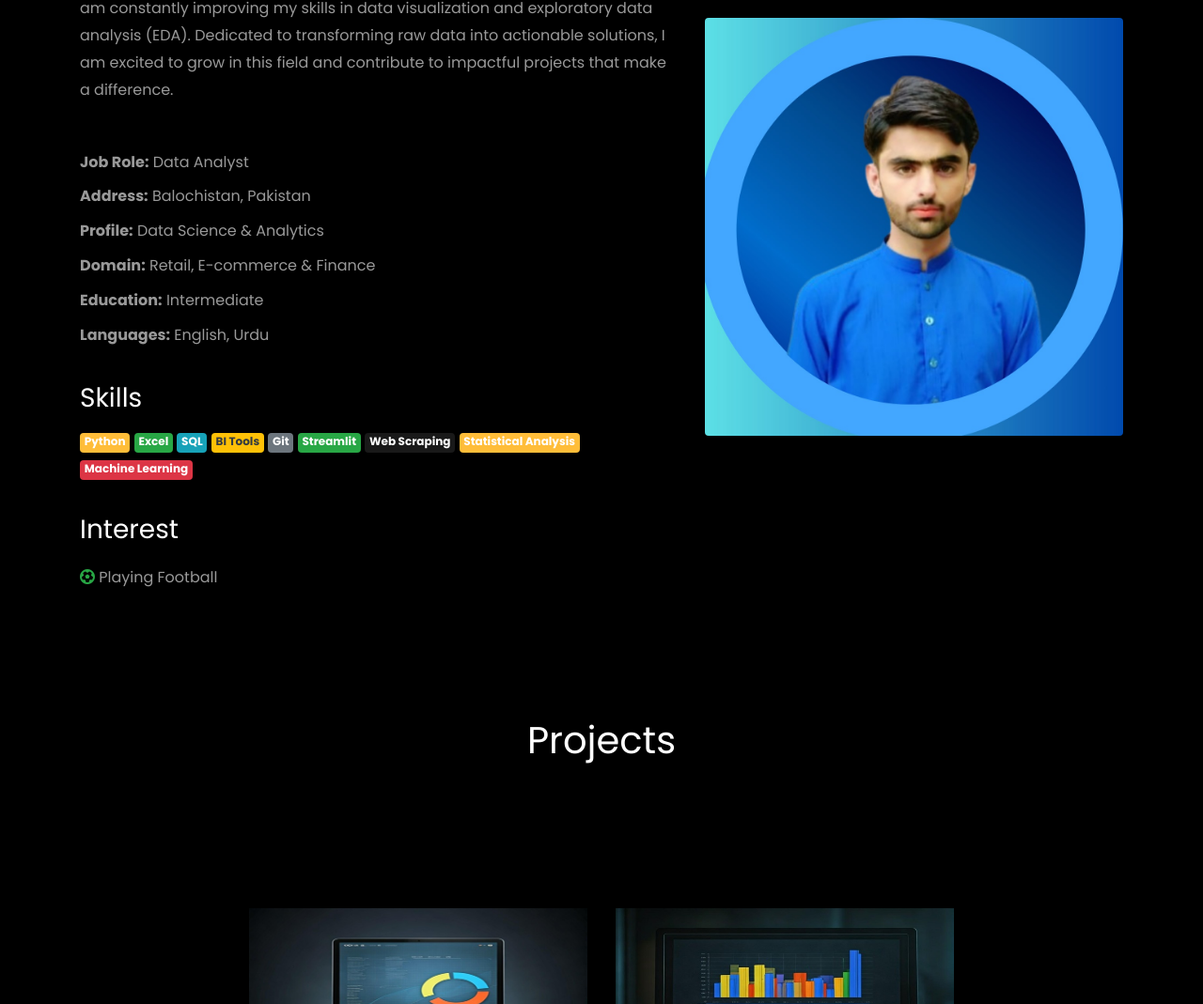
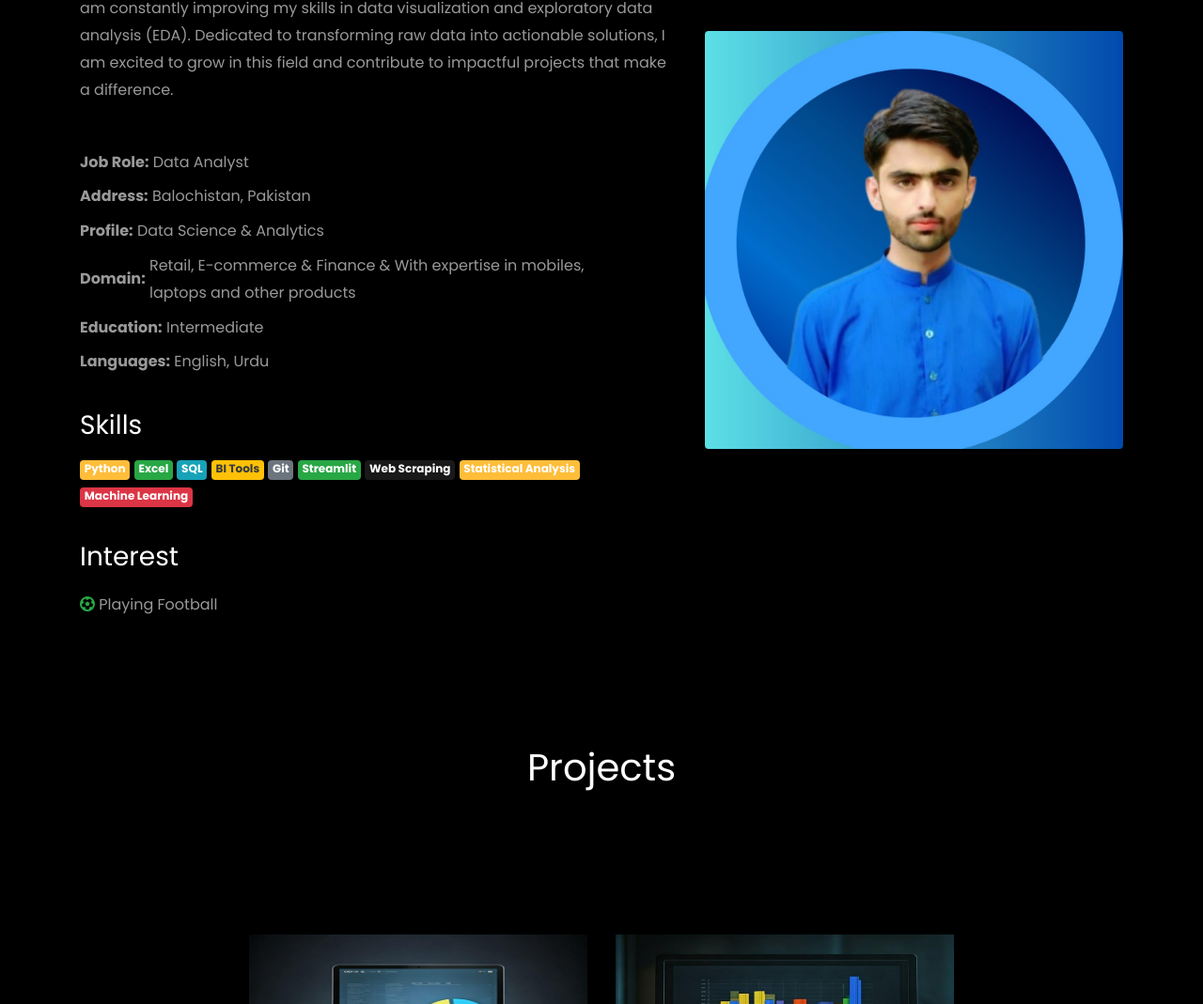
Before and after one commit to Yousfshah/Portfolio_Website, a plain HTML site: page index.html in a window 1280 px wide. Shown: the part 1025-2094 px from the top of the page at 94% size. Drawn offline with Linux system fonts and the light colour scheme; files whose address does not match are found by name.

Commit message:
Update index.html

```diff
--- a/index.html
+++ b/index.html
@@ -246,7 +246,7 @@
 							<li class="d-flex align-items-center mb-2"><strong>Job Role:</strong> &nbsp; <span class="ms-2">Data Analyst</span></li>
 							<li class="d-flex align-items-center mb-2"><strong>Address:</strong> &nbsp; <span class="ms-2">Balochistan, Pakistan</span></li>
 							<li class="d-flex align-items-center mb-2"><strong>Profile:</strong> &nbsp; <span class="ms-2">Data Science &amp; Analytics</span></li>
-							<li class="d-flex align-items-center mb-2"><strong>Domain:</strong> &nbsp; <span class="ms-2">Retail, E-commerce &amp; Finance</span></li>
+							<li class="d-flex align-items-center mb-2"><strong>Domain:</strong> &nbsp; <span class="ms-2">Retail, E-commerce &amp; Finance &amp; With expertise in mobiles, laptops and other products</span></li>
 							<li class="d-flex align-items-center mb-2"><strong>Education:</strong> &nbsp; <span class="ms-2">Intermediate</span></li>
 							<li class="d-flex align-items-center mb-2"><strong>Languages:</strong> &nbsp; <span class="ms-2">English, Urdu</span></li>
 						</ul>
```
